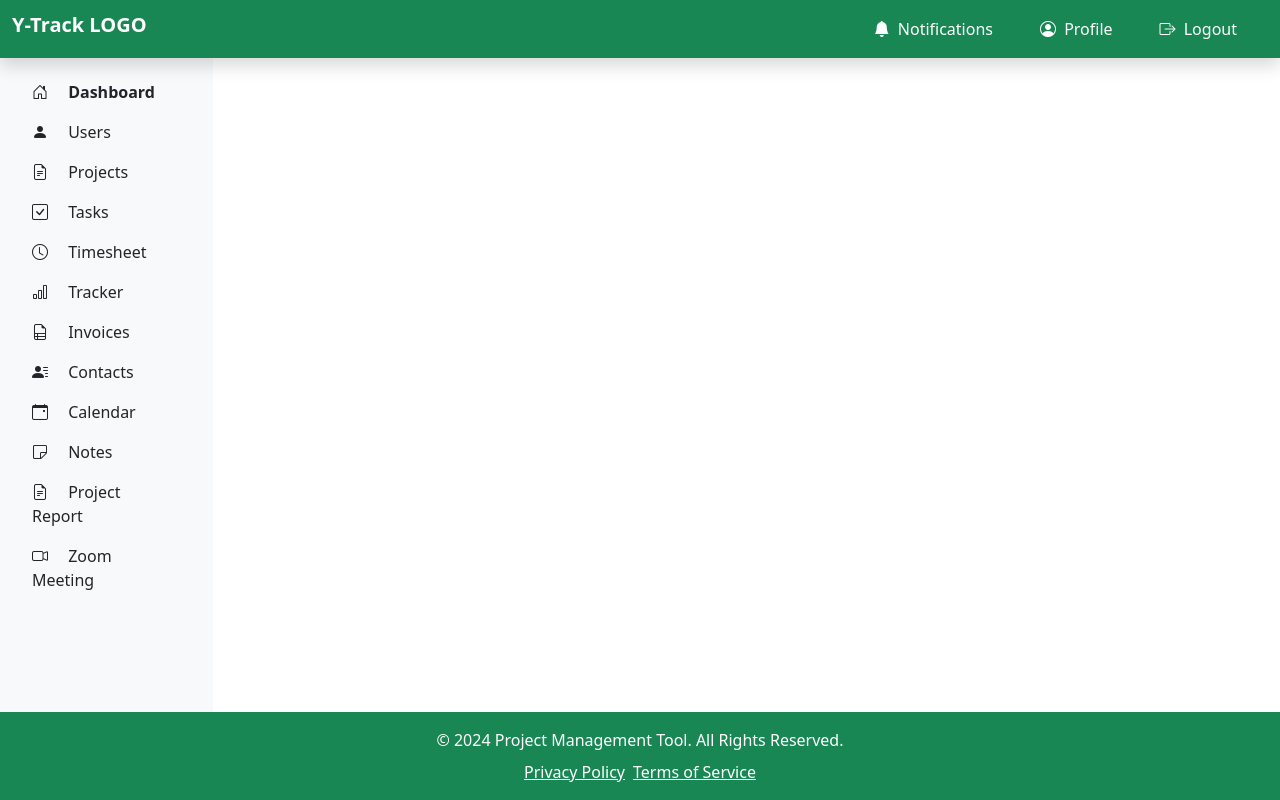
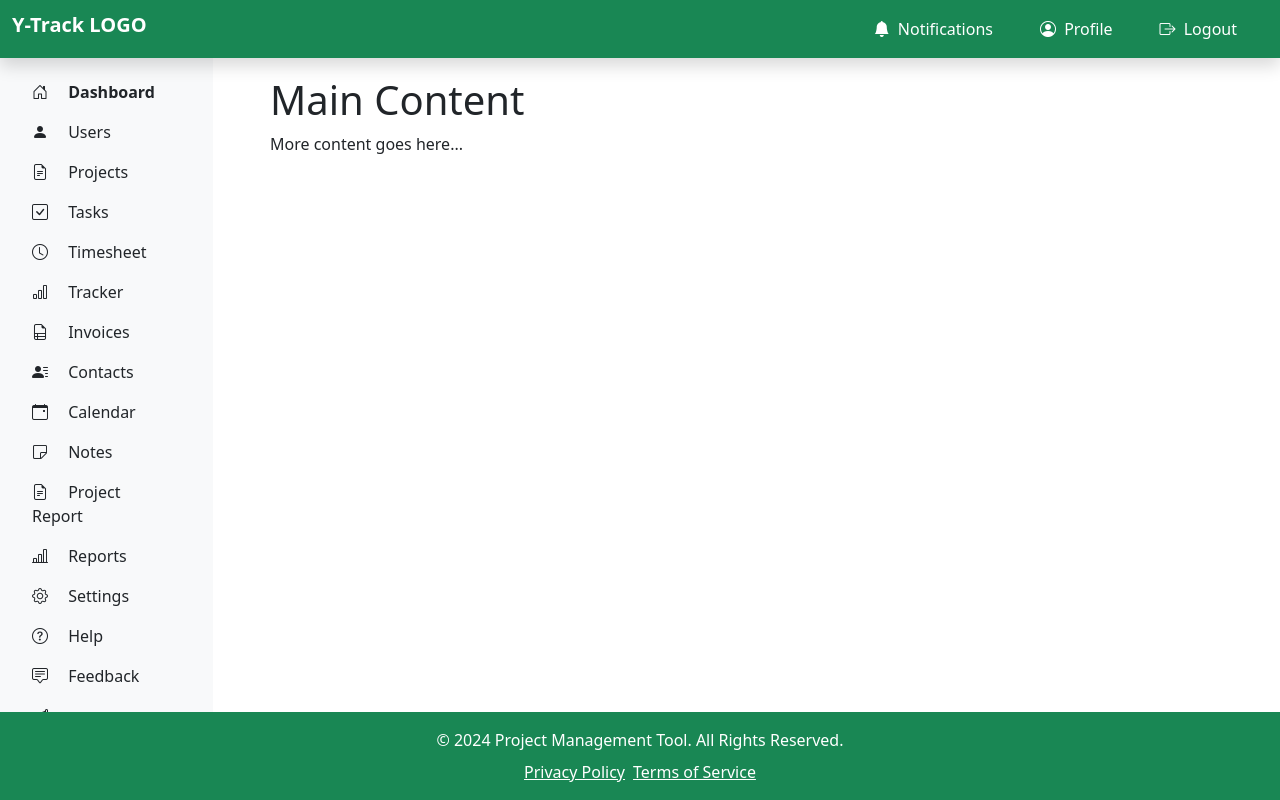
Before and after one commit to Chandni-2022/Y-Track, a React (Create React App) app in the folder frontend/: page /dashboard in a window 1280 px wide. Built offline with nearby package versions, Linux system fonts and the light colour scheme.

Commit message:
updated Dashbord with scrollbars

```diff
--- a/frontend/src/components/Dashboard.jsx
+++ b/frontend/src/components/Dashboard.jsx
@@ -40,11 +40,14 @@ const Dashbord = () => {
           </div>
         </div>
       </header>
-
-      <div style={{ display: 'flex', flex: '1', marginTop: '56px' }}>
+      <div style={{ display: 'flex', flex: '1', paddingTop: '56px' }}>
         <nav
           className="col-md-3 col-lg-2 d-md-block bg-light sidebar p-3"
-          style={{ height: '100%', overflowY: 'auto' }}
+          style={{
+            height: 'calc(100vh - 116px)',
+            position: 'fixed',
+            overflowY: 'auto',
+          }}
         >
           <ul className="nav flex-column">
             <li className="nav-item">
@@ -104,17 +107,51 @@ const Dashbord = () => {
             </li>
             <li className="nav-item">
               <a className="nav-link text-dark" href="#">
-                <i className="bi bi-camera-video me-3"></i> Zoom Meeting
+                <i className="bi bi-bar-chart-line me-3"></i> Reports
               </a>
             </li>
-            {/* Repeat as necessary for additional items */}
+            <li className="nav-item">
+              <a className="nav-link text-dark" href="#">
+                <i className="bi bi-gear me-3"></i> Settings
+              </a>
+            </li>
+            <li className="nav-item">
+              <a className="nav-link text-dark" href="#">
+                <i className="bi bi-question-circle me-3"></i> Help
+              </a>
+            </li>
+            <li className="nav-item">
+              <a className="nav-link text-dark" href="#">
+                <i className="bi bi-chat-square-text me-3"></i> Feedback
+              </a>
+            </li>
+            <li className="nav-item">
+              <a className="nav-link text-dark" href="#">
+                <i className="bi bi-megaphone me-3"></i> Announcements
+              </a>
+            </li>
+            <li className="nav-item">
+              <a className="nav-link text-dark" href="#">
+                <i className="bi bi-plug me-3"></i> Integrations
+              </a>
+            </li>
+            <li className="nav-item">
+              <a className="nav-link text-dark" href="#">
+                <i className="bi bi-book me-3"></i> User Guide
+              </a>
+            </li>
           </ul>
         </nav>
-
-        {/* Main Content */}
-
+        <main
+          style={{ flex: '1', marginLeft: '250px',  overflowY: 'auto',height:'calc(100vh - 116px)',  padding: '20px', position: 'fixed', width: 'calc(100% - 250px)',
+          }}
+        >
+          <h1>Main Content</h1>
+          <div style={{ height: '1500px' }}>
+            <p>More content goes here...</p>
+          </div>
+        </main>
       </div>
-
       <footer className="footer mt-auto py-3 bg-success text-white text-center fixed-bottom">
         <div className="container">
           <span>© 2024 Project Management Tool. All Rights Reserved.</span>
@@ -124,10 +161,6 @@ const Dashbord = () => {
           </div>
         </div>
       </footer>
-
-      <script src="https://code.jquery.com/jquery-3.6.0.min.js"></script>
-      <script src="https://cdn.jsdelivr.net/npm/bootstrap@5.1.3/dist/js/bootstrap.bundle.min.js"></script>
-
       <style>
         {`
           .nav-link {
@@ -151,6 +184,34 @@ const Dashbord = () => {
           .nav-link i {
             margin-right: 10px;
           }
+          .sidebar {
+            scrollbar-width: thin;
+            scrollbar-color: #28a745 #f1f1f1;
+          }
+          .sidebar::-webkit-scrollbar {
+            width: 6px;
+          }
+          .sidebar::-webkit-scrollbar-thumb {
+            background-color: #28a745;
+            border-radius: 10px;
+          }
+          .sidebar::-webkit-scrollbar-track {
+            background: #f1f1f1;
+          }
+          main {
+            scrollbar-width: thin;
+            scrollbar-color: #28a745 #f1f1f1;
+          }
+          main::-webkit-scrollbar {
+            width: 6px;
+          }
+          main::-webkit-scrollbar-thumb {
+            background-color: #28a745;
+            border-radius: 10px;
+          }
+          main::-webkit-scrollbar-track {
+            background: #f1f1f1;
+          }
         `}
       </style>
     </div>
```
